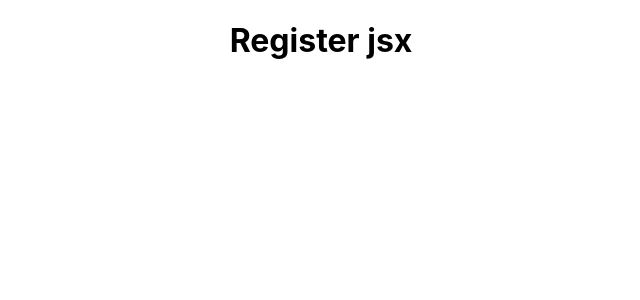
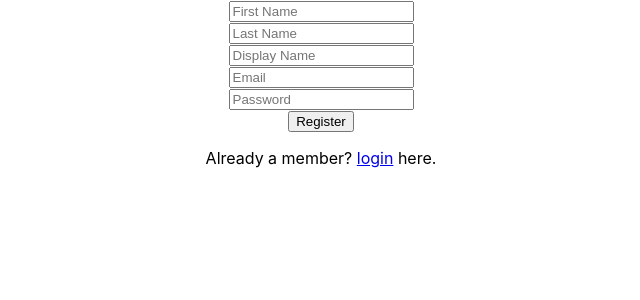
Before and after one commit to niles87/zoom_clone, a React (Create React App) app in the folder client/: page /register in a window 1280 px wide. Shown: the top 300 px of the page, without its empty margins (319-959 px from the left). Built offline with nearby package versions, Linux system fonts and the light colour scheme.

Commit message:
added login and register forms

```diff
--- a/client/src/components/Login/index.tsx
+++ b/client/src/components/Login/index.tsx
@@ -1,3 +1,54 @@
-import React from "react";
+import React, { ChangeEvent, useState } from "react";
+import { existingUser } from "../../Interface/user";
+import Api from "../../API/API";
+import { Link } from "react-router-dom";
 
-export const Login = () => <h1>Login jsx</h1>;
+export const Login = () => {
+  const [formData, setFormData] = useState<existingUser>({
+    email: "",
+    password: "",
+  });
+
+  const submitForm = (ev: ChangeEvent<HTMLFormElement>) => {
+    ev.preventDefault();
+    console.log(formData);
+    try {
+      const login = Api.login(formData);
+      console.log(login);
+    } catch (error) {
+      console.error(error);
+    }
+  };
+
+  const handleInputChange = (ev: ChangeEvent<HTMLInputElement>) => {
+    const { name, value } = ev.target;
+    setFormData({ ...formData, [name]: value });
+  };
+
+  return (
+    <>
+      <form onSubmit={submitForm}>
+        <div>
+          <input
+            type="email"
+            name="email"
+            placeholder="Email"
+            onChange={handleInputChange}
+          />
+        </div>
+        <div>
+          <input
+            type="password"
+            name="password"
+            placeholder="Password"
+            onChange={handleInputChange}
+          />
+        </div>
+        <button type="submit">Login</button>
+      </form>
+      <p>
+        New to the site? Register <Link to="/register">here</Link>.
+      </p>
+    </>
+  );
+};
--- a/client/src/components/Register/index.tsx
+++ b/client/src/components/Register/index.tsx
@@ -1,3 +1,88 @@
-import React from "react";
+import React, { ChangeEvent, useState } from "react";
+import { user } from "../../Interface/user";
+import Api from "../../API/API";
+import { Link } from "react-router-dom";
 
-export const Register = () => <h1>Register jsx</h1>;
+export const Register = (props: any) => {
+  const [formData, setFormData] = useState<user>({
+    firstName: "",
+    lastName: "",
+    username: "",
+    email: "",
+    password: "",
+  });
+
+  const submitForm = async (ev: ChangeEvent<HTMLFormElement>) => {
+    ev.preventDefault();
+    console.log(formData);
+    try {
+      const user = await Api.signup(formData);
+      console.log(user);
+    } catch (error) {
+      console.error(error);
+    }
+    setFormData({
+      firstName: "",
+      lastName: "",
+      username: "",
+      email: "",
+      password: "",
+    });
+  };
+
+  const handleInputChange = (ev: ChangeEvent<HTMLInputElement>) => {
+    const { name, value } = ev.target;
+    setFormData({ ...formData, [name]: value });
+  };
+
+  return (
+    <>
+      <form onSubmit={submitForm}>
+        <div>
+          <input
+            type="text"
+            name="firstName"
+            placeholder="First Name"
+            onChange={handleInputChange}
+          />
+        </div>
+        <div>
+          <input
+            type="text"
+            name="lastName"
+            placeholder="Last Name"
+            onChange={handleInputChange}
+          />
+        </div>
+        <div>
+          <input
+            type="text"
+            name="username"
+            placeholder="Display Name"
+            onChange={handleInputChange}
+          />
+        </div>
+        <div>
+          <input
+            type="email"
+            name="email"
+            placeholder="Email"
+            onChange={handleInputChange}
+          />
+        </div>
+        <div>
+          <input
+            type="password"
+            name="password"
+            placeholder="Password"
+            onChange={handleInputChange}
+          />
+        </div>
+        <button type="submit">Register</button>
+      </form>
+      <p>
+        Already a member? <Link to="/">login</Link> here.
+      </p>
+    </>
+  );
+};
```
